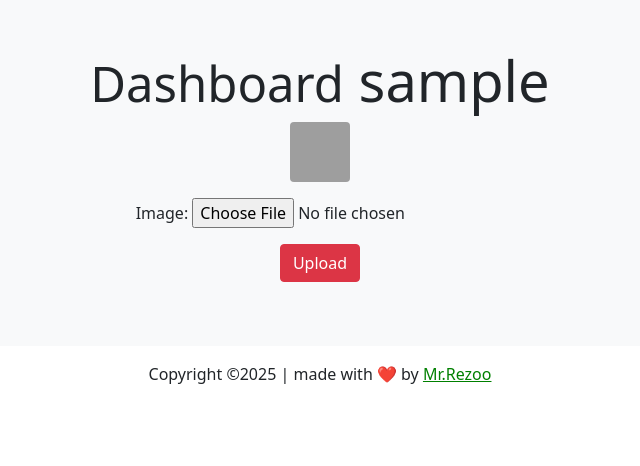
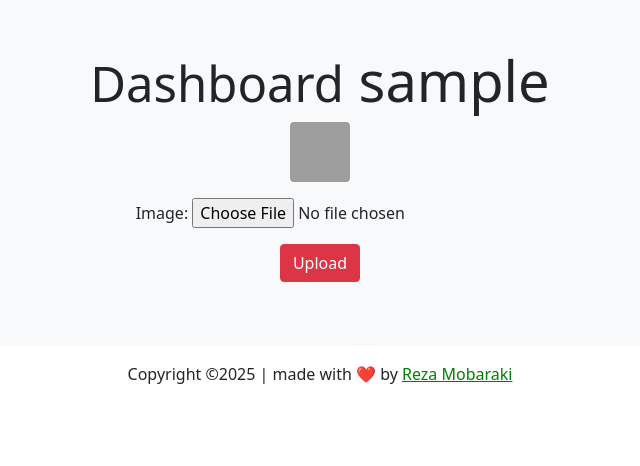
Before and after one commit to rezamobaraki/booking, a Django app: a page that uses templates/layouts/footer.html in a window 1280 px wide. Shown: the part 81-547 px from the top of the page, without its empty margins (320-960 px from the left). Run offline with Django 3.2, Linux system fonts and the light colour scheme; the visitor is signed in with stand-in values (Sample User, id 1); data comes from the database, SQL or seed files in the repository; some libraries are stand-ins or nearby versions; grey boxes are pictures that could not be loaded.

```diff
--- a/templates/layouts/footer.html
+++ b/templates/layouts/footer.html
@@ -5,7 +5,7 @@
                 <p>
                     Copyright &copy;<script>document.write(new Date().getFullYear());</script>
                     | made with ❤️ by <a
-                        href="https://www.linkedin.com/in/rezamobaraki/" style="color: green" target="_blank">Mr.Rezoo</a>
+                        href="https://www.linkedin.com/in/rezamobaraki/" style="color: green" target="_blank">Reza Mobaraki</a>
                 </p>
             </div>
         </div>
```
